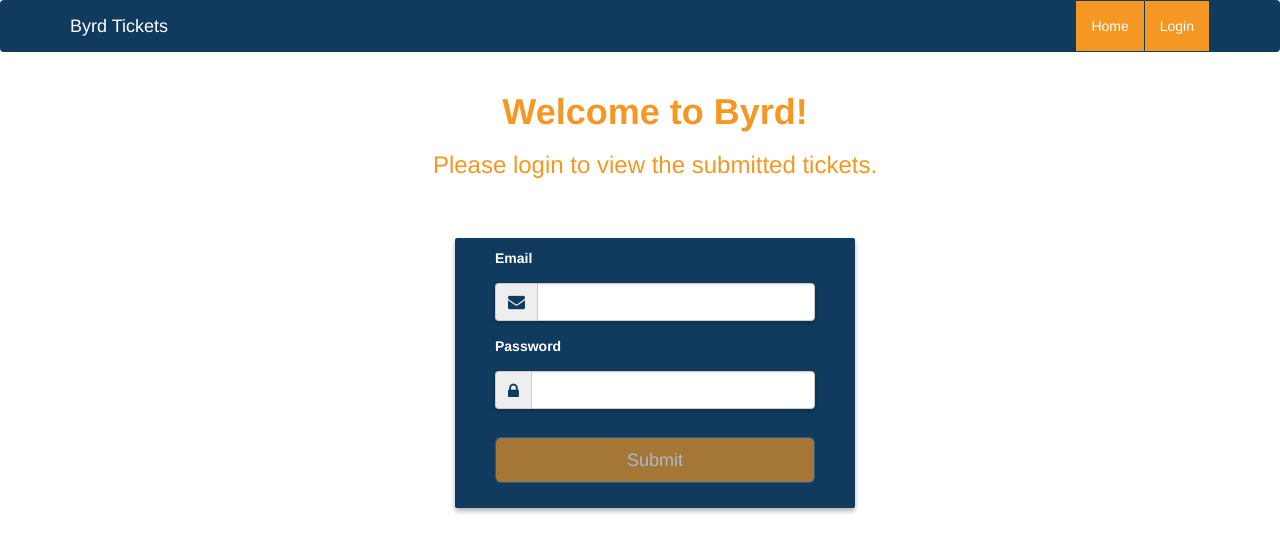
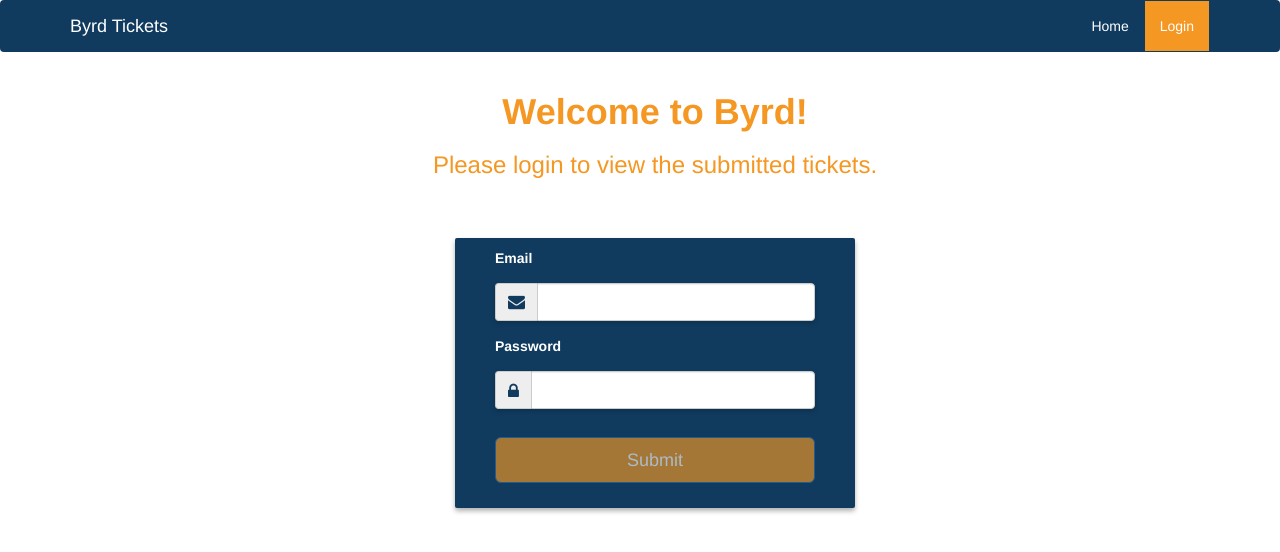
Before and after one commit to ahmedetefy/SimpleTicketingSystem, an Angular app in the folder frontend/: page /login in a window 1280 px wide. Shown: the top 552 px of the page. Built offline with nearby package versions, Linux system fonts and the light colour scheme; no server answers.

Commit message:
Fixed Navigation Bar routerlink issues

```diff
--- a/frontend/src/app/app.component.html
+++ b/frontend/src/app/app.component.html
@@ -11,7 +11,7 @@
     </div>
     <div id="navbar" class="collapse navbar-collapse">
       <ul class="nav navbar-nav navbar-right">
-        <li class="link-margin" routerLink="/" routerLinkActive="active"><a >Home</a></li>
+        <li class="link-margin" routerLink="/" routerLinkActive="active" [routerLinkActiveOptions]="{ exact: true }"><a >Home</a></li>
         <li class="link-margin" routerLink="/login" routerLinkActive="active"><a>Login</a></li>
       </ul>
     </div><!--/.nav-collapse -->
```
